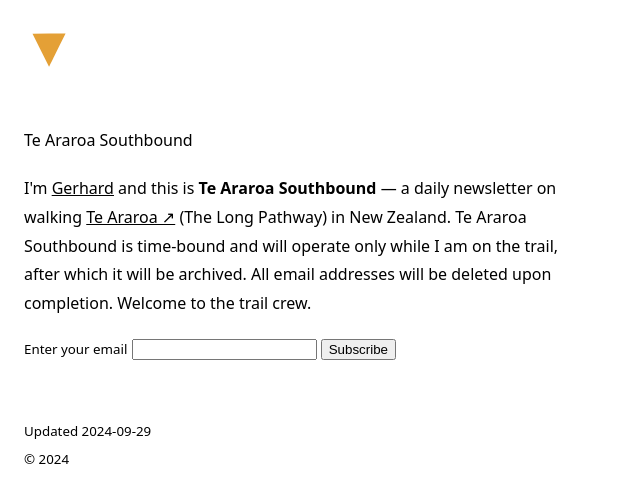
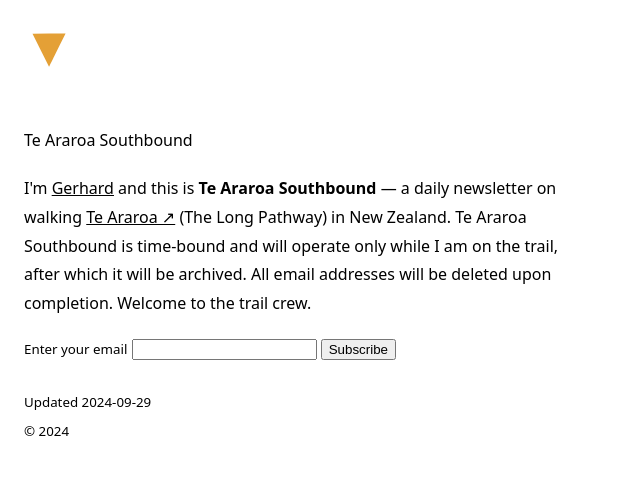
Before and after one commit to gerhardlanz/ta-sobo.gerhardla.nz, a Jekyll site: the page built from index.html, in a window 1280 px wide. Shown: the top 503 px of the page, without its empty margins (0-640 px from the left). Built offline with Jekyll 4.4.1, drawn with Linux system fonts in a browser that asks for light colours; Markdown is read by kramdown in place of the engine named in the settings.

Commit message:
refactor: improve navigation and footer layout in default.html

```diff
--- a/_layouts/default.html
+++ b/_layouts/default.html
@@ -66,7 +66,9 @@
 
 <body>
     <nav>
-        <a href="/"><img src="/icon.svg" alt="Orange equilateral triangle pointing downward" width="50" height="50"></a>
+        <a href="/"><img src="/icon.svg"
+                alt="Orange equilateral triangle pointing downward"
+                width="50" height="50"></a>
         <h1>{% if page.permalink == '/' %}{{ site.title }}{% elsif page.collection == 'notes'
             %}{{ page.date | date: "%A, %B %d, %Y — %H:%M" }}{% else %}{{ page.title }}{% endif %}</h1>
     </nav>
@@ -78,14 +80,11 @@
     <footer>
         <ul style="list-style-type:none;margin:0;padding:0">
             {% if page.collection == 'notes' or page.collection == 'posts' %}
+            <li><small>Published <time>{{ page.date | date: "%Y-%m-%d" }}</time></small></li>
             <li><small><a href="mailto:me@gerhardla.nz?subject={{ site.url }}{{page.url}}">Reply by
                         email</a></small></li>
             <li><small><a href="https://github.com/gerhardlanz/gerhardla.nz/edit/main/{{page.path}}">Suggest
                         edit</a></small></li>
-            {% endif %}
-            <br>
-            {% if page.collection == 'notes' or page.collection == 'posts' %}
-            <li><small>Published <time>{{ page.date | date: "%Y-%m-%d" }}</time></small></li>
             {% else %}
             <li><small>Updated <time>{{ "now" | date: "%Y-%m-%d" }}</time></small></li>
             {% endif %}
```
